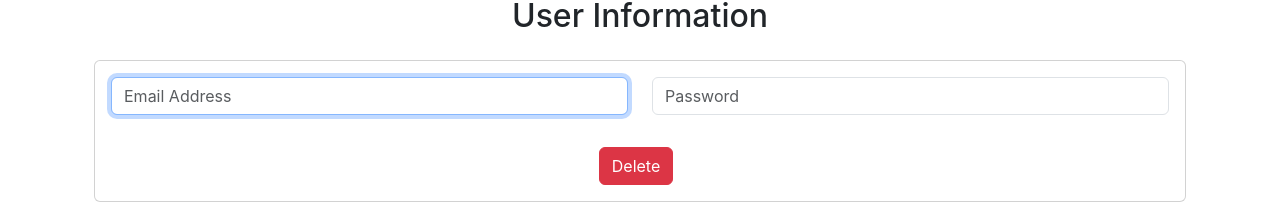
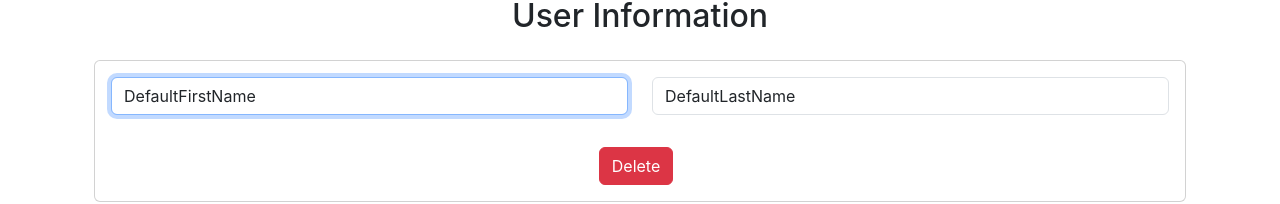
Before and after one commit to iamsabitak/FormHandle, a React (Create React App) app: page / in a window 1280 px wide. Both pictures are taken after typing "Sample", "Sample", "name@example.com", "Sample123" into the empty fields and a click on the button "Add New Account". Shown: the part 319-523 px from the top of the page. Built offline with nearby package versions, Linux system fonts and the light colour scheme.

Commit message:
implement the FirstName and lastNAme and remove the password and email

```diff
--- a/src/components/formhandlingvs3/UserEmailAndPassword.jsx
+++ b/src/components/formhandlingvs3/UserEmailAndPassword.jsx
@@ -6,14 +6,14 @@ function UserEmailAndPassword({ index, control }) {
     <div className="row mb-3">
       <div className="col-md-6 mb-3">
         <Controller
-          name={`user.${index}.email`}
+          name={`user.${index}.firstName`}
           control={control}
-          defaultValue=""
+          defaultValue="defaultFirstName"
           render={({ field }) => (
             <input
               {...field}
-              type="email"
-              placeholder="Email Address"
+              type="firstName"
+              placeholder="First Name"
               className="form-control"
             />
           )}
@@ -21,14 +21,14 @@ function UserEmailAndPassword({ index, control }) {
       </div>
       <div className="col-md-6 mb-3">
         <Controller
-          name={`user.${index}.password`}
+          name={`user.${index}.lastName`}
           control={control}
-          defaultValue=""
+          defaultValue="defaultlastName"
           render={({ field }) => (
             <input
               {...field}
-              type="password"
-              placeholder="Password"
+              type="text"
+              placeholder="Last Name"
               className="form-control"
             />
           )}
```
